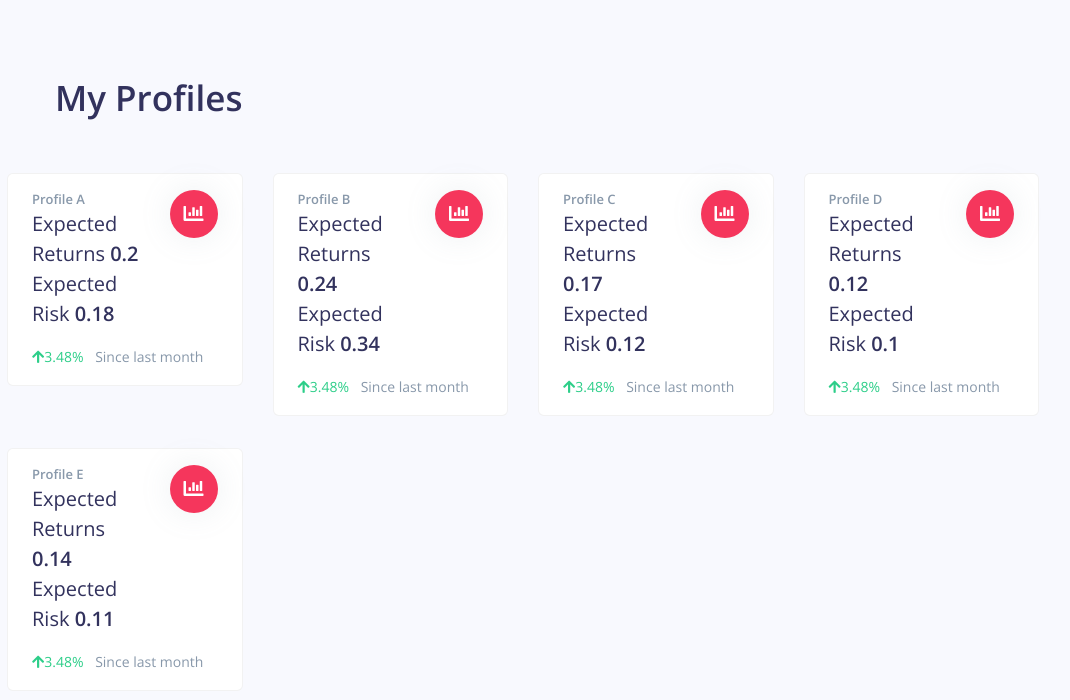
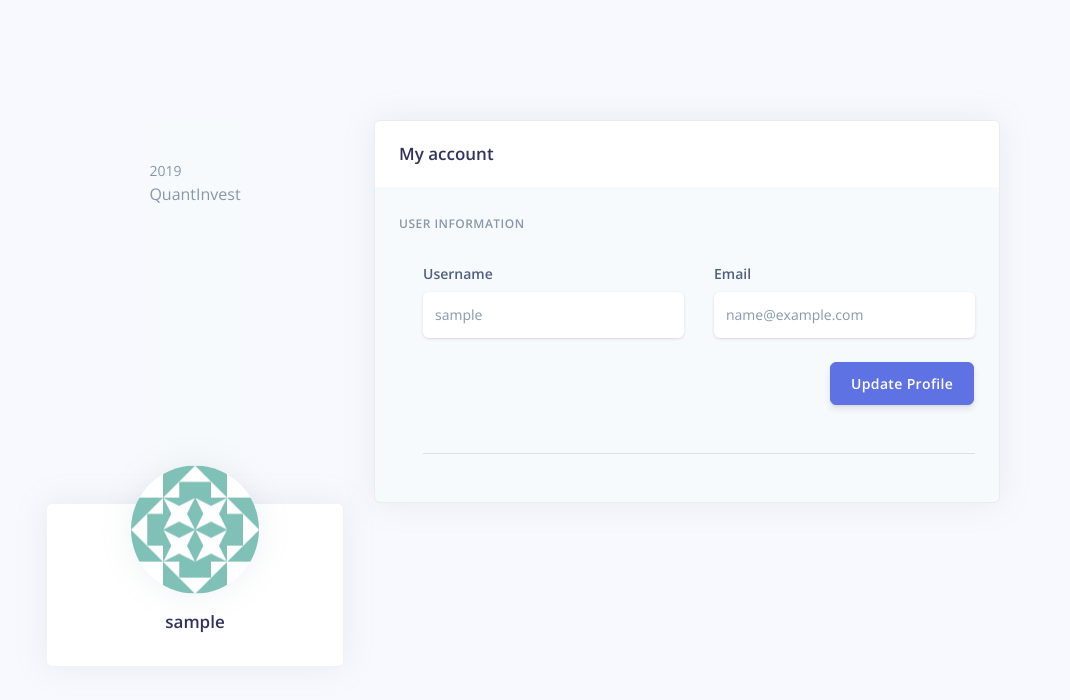
Before and after one commit to RamiAwar/QuantInvest, a Flask app: page /profile in a window 1280 px wide. Shown: the part 100-800 px from the top of the page, without its empty margins (117-1187 px from the left). Run offline with Flask 2, Linux system fonts and the light colour scheme; the visitor is signed in with stand-in values (Sample User, id 1); some libraries are stand-ins or nearby versions.

Commit message:
Finalized profile page with editing capabilities that modify database entries upon submission.

```diff
--- a/app/forms.py
+++ b/app/forms.py
@@ -10,7 +10,6 @@
     password = PasswordField('Password', validators=[DataRequired()])
     remember_me = BooleanField('Remember Me')
     submit = SubmitField('Sign In')
-
 
 class RegistrationForm(FlaskForm):
 
@@ -54,3 +53,10 @@
 			raise ValidationError("Password needs to be at least 8 characters long.");
 
 		# TODO: Add more safety checks : priority (7)
+
+class EditProfileForm(FlaskForm):
+
+	username = StringField('Username', validators=[DataRequired()])
+	email = StringField('Email', validators=[DataRequired(), Email()])
+
+	submit = SubmitField('Update Profile')
--- a/app/models.py
+++ b/app/models.py
@@ -1,6 +1,6 @@
 import mongoengine
 from werkzeug.security import generate_password_hash, check_password_hash
-
+from flask import url_for
 from flask_login import UserMixin
 from app import login, app
 
@@ -15,14 +15,18 @@
     email = mongoengine.StringField(required=True)
     password_hash = mongoengine.StringField(required=True)
 
+    def __repr__(self):
+        return '< User {} >'.format(self.username)
+
     def set_password(self, password):
     	self.password_hash = generate_password_hash(password);
 
     def check_password(self, password):
     	return check_password_hash(self.password_hash, password);
 
-    def __repr__(self):
-        return '< User {} >'.format(self.username)
+    def get_profile_picture(self):
+    	return url_for('static', filename="example_user.png")
+
 
 class Post(mongoengine.Document):
 
--- a/app/routes.py
+++ b/app/routes.py
@@ -1,6 +1,6 @@
 from flask import render_template, flash, redirect, url_for, request, abort
 from app import app
-from app.forms import LoginForm, RegistrationForm
+from app.forms import LoginForm, RegistrationForm, EditProfileForm
 from app.models import User
 from flask_login import current_user, login_user, logout_user, login_required
 from werkzeug.urls import url_parse
@@ -81,62 +81,22 @@
 	return redirect(url_for('index'));
 
 
-@app.route('/profile')
+
+@app.route('/profile', methods=["GET", "POST"])
 @login_required
 def profile():
 
-	user = current_user;
+	edit_profile_form = EditProfileForm()
 
-	# try:
-	# 	user = User.objects.get(username=username)
+	if request.method == "POST":
 
-	# except User.DoesNotExist:
-	# 	abort(404);
+		if edit_profile_form.validate_on_submit():
 
-	if user is not None:
+			current_user.username = edit_profile_form.username.data;
+			current_user.email = edit_profile_form.email.data;
+			current_user.save();
 
-		# Get profiles
-		profiles = [
-			{
-				'name': 'Profile A',
-				'exp_returns': 0.2,
-				'exp_risk': 0.18
-			},
+			flash('Your changes have been saved.')
+			return redirect(url_for('profile'))
 
-			{
-				'name': 'Profile B',
-				'exp_returns': 0.24,
-				'exp_risk': 0.34
-			},
-
-			{
-				'name': 'Profile C',
-				'exp_returns': 0.17,
-				'exp_risk': 0.12
-			},
-
-			{
-				'name': 'Profile D',
-				'exp_returns': 0.12,
-				'exp_risk': 0.1
-			},
-
-			{
-				'name': 'Profile E',
-				'exp_returns': 0.14,
-				'exp_risk': 0.11
-			}
-
-		];
-
-		return render_template('profile.html', user=user, profiles=profiles)
-
-# @app.route('/user/<username>')
-# @login_required
-# def user(username):
-#     user = User.query.filter_by(username=username).first_or_404()
-#     posts = [
-#         {'author': user, 'body': 'Test post #1'},
-#         {'author': user, 'body': 'Test post #2'}
-#     ]
-#     return render_template('user.html', user=user, posts=posts)
+	return render_template('profile.html', user=current_user, form=edit_profile_form)
--- a/app/templates/_argon_navbar.html
+++ b/app/templates/_argon_navbar.html
@@ -54,17 +54,20 @@
                     </a>
                   </li>
 
+
+                  <li class="nav-item d-lg-none">
+                    <a class="nav-link nav-link-icon {% if active_page == url_for('profile') %}active{% endif %}" href="{{ url_for('profile') }}">
+                        <span class="nav-link-inner--text">Profile</span>
+                    </a>
+                  </li>
+
+
                   <li class="nav-item">
                     <a class="nav-link nav-link-icon" href=" {{ url_for('logout') }}">
                         <span class="nav-link-inner--text">Logout</span>
                     </a>
                   </li>
 
-                  <li class="nav-item d-lg-none">
-                    <a class="nav-link nav-link-icon {% if active_page == url_for('profile') %}active{% endif %}" href="{{ url_for('profile') }}">
-                        <span class="nav-link-inner--text">{{ current_user.username }}</span>
-                    </a>
-                  </li>
 
                   <li class="nav-item dropdown mt-auto mb-auto ml-lg-auto d-none d-lg-block">
                     <a class="media align-items-center nav-link nav-link-icon {% if active_page == url_for('profile') %}active{% endif %}" href="{{ url_for('profile') }} ">
@@ -77,6 +80,8 @@
                     </a>
                   </li>
 
+
+
                 {% endif %}
 
 
--- a/app/templates/base.html
+++ b/app/templates/base.html
@@ -48,7 +48,7 @@
 
 	{% set active_page = active_page|default('index') -%}
 
-	<div class="container pt-5">
+	<div class="container pt-3">
 		{% block content %}{% endblock %}
 	</div>
 
--- a/app/templates/profile.html
+++ b/app/templates/profile.html
@@ -6,45 +6,7 @@
 
 <div class="container-fluid">
 
-<div class="row pb-3 pt-3 pl-5 pr-5 d-flex">
-	<div class="col-lg-7 col-md-10">
-		<h1 class="display-3">My Profiles</h1>
-	</div>
-</div>
-
-<div class="row">
-
-{% for profile in profiles %}
-
-<div class="col-xl-3 col-lg-6 mb-2 mt-4">
-	<div class="card card-stats">
-	    <div class="card-body">
-	        <div class="row">
-	            <div class="col">
-	                <h5 class="card-title text-muted mb-0">{{ profile["name"] }}</h5>
-	                <span class="h2 font-weight-light mb-0"> Expected Returns <span class="font-weight-bold">{{ profile["exp_returns"] }}</span></span>
-
-	                <br/>
-
-	                <span class="h2 font-weight-light mb-0"> Expected Risk <span class="font-weight-bold">{{ profile["exp_risk"] }}</span></span>
-	                </div>
-	            <div class="col-auto">
-	              <div class="icon icon-shape bg-danger text-white rounded-circle shadow">
-	                  <i class="fas fa-chart-bar"></i>
-	              </div>
-	            </div>
-	        </div>
-	        <p class="mt-3 mb-0 text-muted text-sm">
-	            <span class="text-success mr-2"><i class="fa fa-arrow-up"></i>3.48%</span>
-	            <span class="text-nowrap">Since last month</span>
-	        </p>
-	    </div>
-	</div>
-</div>
-
-{% endfor %}
-
-</div>
+{% include "profile_editor.html" %}
 
 </div>
 {% endblock %}
--- /dev/null
+++ b/app/templates/profile_editor.html
@@ -0,0 +1,141 @@
+
+
+
+<!-- Page content -->
+<div class="container-fluid mt-7">
+  <div class="row">
+    <div class="col-xl-4 order-xl-2 mb-5 mb-xl-0">
+      <div class="card card-profile shadow">
+        <div class="row justify-content-center">
+          <div class="col-lg-3 order-lg-2">
+            <div class="card-profile-image">
+              <a href="#">
+                <img src="{{ user.get_profile_picture() }}" class="rounded-circle">
+              </a>
+            </div>
+          </div>
+        </div>
+
+        <div class="card-body pt-0 pt-md-4">
+          <div class="row">
+            <div class="col">
+              <div class="card-profile-stats d-flex justify-content-center mt-md-5">
+                <!-- <div>
+                  <span class="heading">{{ user.get_}}</span>
+                  <span class="description">Friends</span>
+                </div>
+                <div>
+                  <span class="heading">10</span>
+                  <span class="description">Photos</span>
+                </div>
+                <div>
+                  <span class="heading">89</span>
+                  <span class="description">Comments</span>
+                </div> -->
+              </div>
+            </div>
+          </div>
+          <div class="text-center mt-6 mt-md-0">
+            <h3>
+              {{ user.username }}
+            </h3>
+           <!--  <div class="h5 font-weight-300">
+              <i class="ni location_pin mr-2"></i>Bucharest, Romania
+            </div>
+            <div class="h5 mt-4">
+              <i class="ni business_briefcase-24 mr-2"></i>Solution Manager - Creative Tim Officer
+            </div>
+            <div>
+              <i class="ni education_hat mr-2"></i>University of Computer Science
+            </div> -->
+            <!-- <hr class="my-4" /> -->
+            <!-- <p>Ryan — the name taken by Melbourne-raised, Brooklyn-based Nick Murphy — writes, performs and records all of his own music.</p>
+            <a href="#">Show more</a> -->
+          </div>
+        </div>
+      </div>
+    </div>
+    <div class="col-xl-8 order-xl-1">
+      <div class="card bg-secondary shadow">
+        <div class="card-header bg-white border-0">
+          <div class="row align-items-center">
+            <div class="col-8">
+              <h3 class="mb-0">My account</h3>
+            </div>
+            <!-- <div class="col-4 text-right">
+              <a href="#!" class="btn btn-sm btn-primary">Settings</a>
+            </div> -->
+          </div>
+        </div>
+        <div class="card-body">
+          <form method="POST" action="{{url_for('profile')}}">
+            {{form.hidden_tag()}}
+            <h6 class="heading-small text-muted mb-4">User information</h6>
+            <div class="pl-lg-4">
+              <div class="row">
+                <div class="col-lg-6">
+                  <div class="form-group">
+
+                    {{form.username.label(class_="form-control-label")}}
+                    {{form.username(class_="form-control form-control-alternative", value=user.username)}}
+
+                  </div>
+                </div>
+                <div class="col-lg-6">
+                  <div class="form-group">
+
+                    {{form.email.label(class_="form-control-label")}}
+                    {{form.email(class_="form-control form-control-alternative", value=user.email)}}
+
+                  </div>
+                </div>
+
+                <div class="form-group ml-auto mr-3">
+                  {{form.submit(class_="btn btn-primary")}}
+                </div>
+
+              </div>
+
+            <hr class="my-4" />
+
+            <!-- Description -->
+            <!-- <h6 class="heading-small text-muted mb-4">About me</h6>
+            <div class="pl-lg-4">
+              <div class="form-group">
+                <label>About Me</label>
+                <textarea rows="4" class="form-control form-control-alternative" placeholder="A few words about you ...">A beautiful Dashboard for Bootstrap 4. It is Free and Open Source.</textarea>
+              </div>
+            </div> -->
+
+          </form>
+        </div>
+      </div>
+    </div>
+  </div>
+
+<!-- Footer -->
+<footer class="footer mx-auto">
+  <div class="row align-items-center justify-content-xl-between">
+    <div class="col-xl-6">
+      <div class="copyright text-center text-xl-left text-muted">
+         2019 <p>QuantInvest</p>
+      </div>
+    </div>
+    <!-- <div class="col-xl-6">
+      <ul class="nav nav-footer justify-content-center justify-content-xl-end">
+        <li class="nav-item">
+          <a href="https://www.creative-tim.com" class="nav-link" target="_blank">QuantInvest</a>
+        </li>
+        <li class="nav-item">
+          <a href="https://www.creative-tim.com/presentation" class="nav-link" target="_blank">About Us</a>
+        </li>
+        <li class="nav-item">
+          <a href="http://blog.creative-tim.com" class="nav-link" target="_blank">Blog</a>
+        </li>
+        <li class="nav-item">
+          <a href="https://github.com/creativetimofficial/argon-dashboard/blob/master/LICENSE.md" class="nav-link" target="_blank">MIT License</a>
+        </li>
+      </ul>
+    </div> -->
+  </div>
+</footer>
```
Also changed, not shown: app/static/example_user.png (added).
